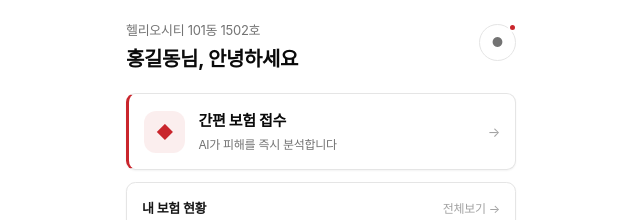
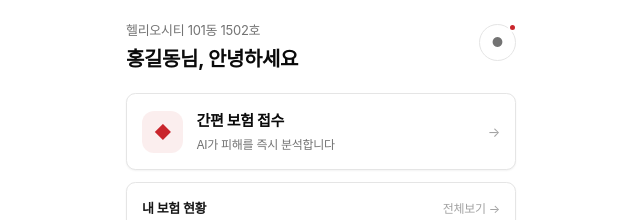
Before and after one commit to aiconsilium-dev/insuretech-resident, a React (Vite) app: page / in a window 1280 px wide. Shown: the top 220 px of the page, without its empty margins (319-959 px from the left). Built offline with nearby package versions, Linux system fonts and the light colour scheme.

Commit message:
fix: 좌측 세로 컬러 라인 전부 제거

```diff
--- a/src/components/common/Card.tsx
+++ b/src/components/common/Card.tsx
@@ -22,8 +22,8 @@ function Card({ children, variant = "default", className, onClick }: CardProps)
           "card",
           variant === "outlined" && "border border-border shadow-none",
           variant === "elevated" && "shadow-md",
-          variant === "accent" && "border-l-4 border-l-[#00854A] border border-border shadow-none",
-          variant === "info" && "border-l-4 border-l-[#0061AF] border border-border shadow-none",
+          variant === "accent" && "border border-border shadow-none",
+          variant === "info" && "border border-border shadow-none",
           onClick && "cursor-pointer active:scale-[0.98] transition-transform",
           className
         )}
--- a/src/pages/HomePage.tsx
+++ b/src/pages/HomePage.tsx
@@ -23,7 +23,7 @@ export default function HomePage() {
 
       <div className="px-[var(--space-page)] pt-3">
         {/* 간편 보험 접수 — 메인 CTA */}
-        <Card className="mb-3 cursor-pointer transition-all hover:-translate-y-0.5 border-l-[3px] border-l-[#C9252C]" onClick={() => navigate("/claim")}>
+        <Card className="mb-3 cursor-pointer transition-all hover:-translate-y-0.5" onClick={() => navigate("/claim")}>
           <Card.Body className="!py-4 flex items-center gap-3.5">
             <div className="w-11 h-11 rounded-[12px] flex items-center justify-center shrink-0" style={{ background: "rgba(201,37,44,0.08)" }}>
               <span className="text-[#C9252C] text-lg">◆</span>
```
